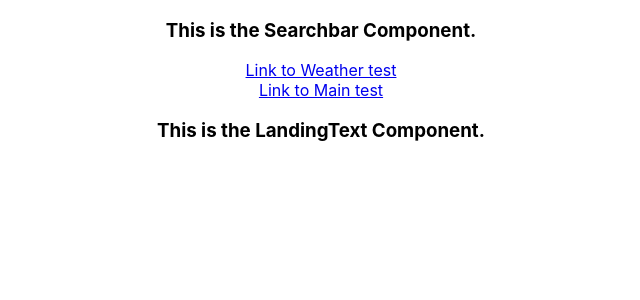
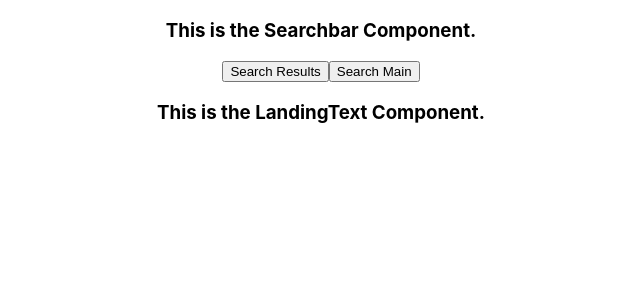
Before and after one commit to censoredbythefcc95/Project-2---React, a React (Create React App) app: page / in a window 1280 px wide. Shown: the top 300 px of the page, without its empty margins (319-959 px from the left). Built offline with nearby package versions, Linux system fonts and the light colour scheme.

Commit message:
Added switch feature to router

```diff
--- a/src/App.js
+++ b/src/App.js
@@ -1,6 +1,6 @@
 import React from "react";
 //Importing Router features
-import { Route } from "react-router-dom";
+import { Route, Switch } from "react-router-dom";
 
 //Components being rendered into app.js
 import './App.css';
@@ -12,12 +12,14 @@ function App() {
   return (
     <div className="App">
       <SearchBar />
-      <Route path="/">
+      <Switch>
+      <Route exact path="/">
         <LandingText />
       </Route>
       <Route path="/weather">
         <MainDisplay />
       </Route>
+      </Switch>
 
 
 
--- a/src/components/SearchBar.js
+++ b/src/components/SearchBar.js
@@ -3,13 +3,15 @@ import { Link } from "react-router-dom";
 
 const SearchBar = () => {
     return (
-        <div>
+        <div className="search-bar">
             <h3>This is the Searchbar Component.</h3>
-            <Link to="./weather">
-                <div>Link to Weather test</div>
+
+            <Link to="/weather">
+                <button>Search Results</button>
             </Link>
+
             <Link to="/">
-                <div>Link to Main test</div>
+                <button>Search Main</button>
             </Link>
 
         </div>
```
Also changed, not shown: 1 other file (tests, documents, lock files or other folders).
